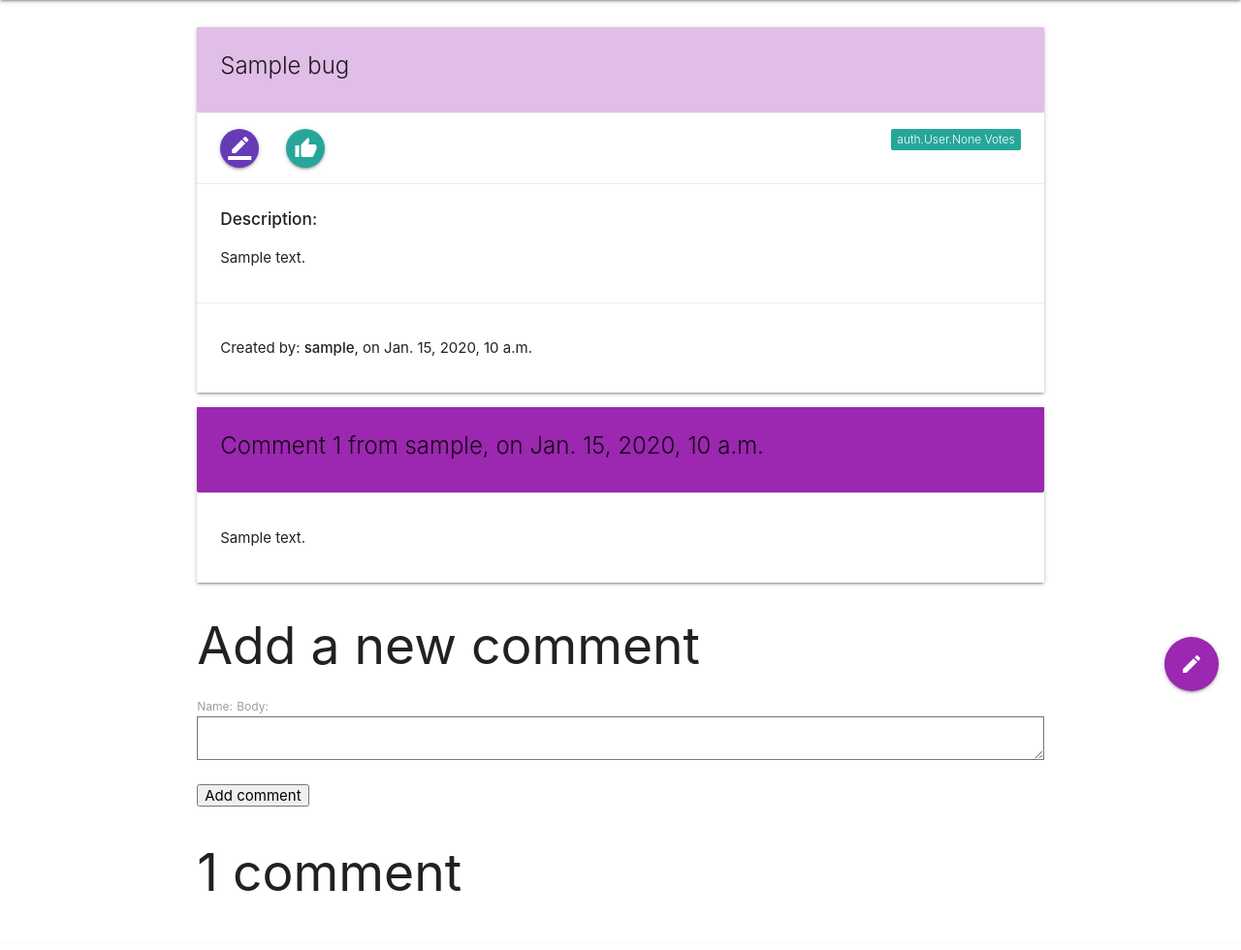
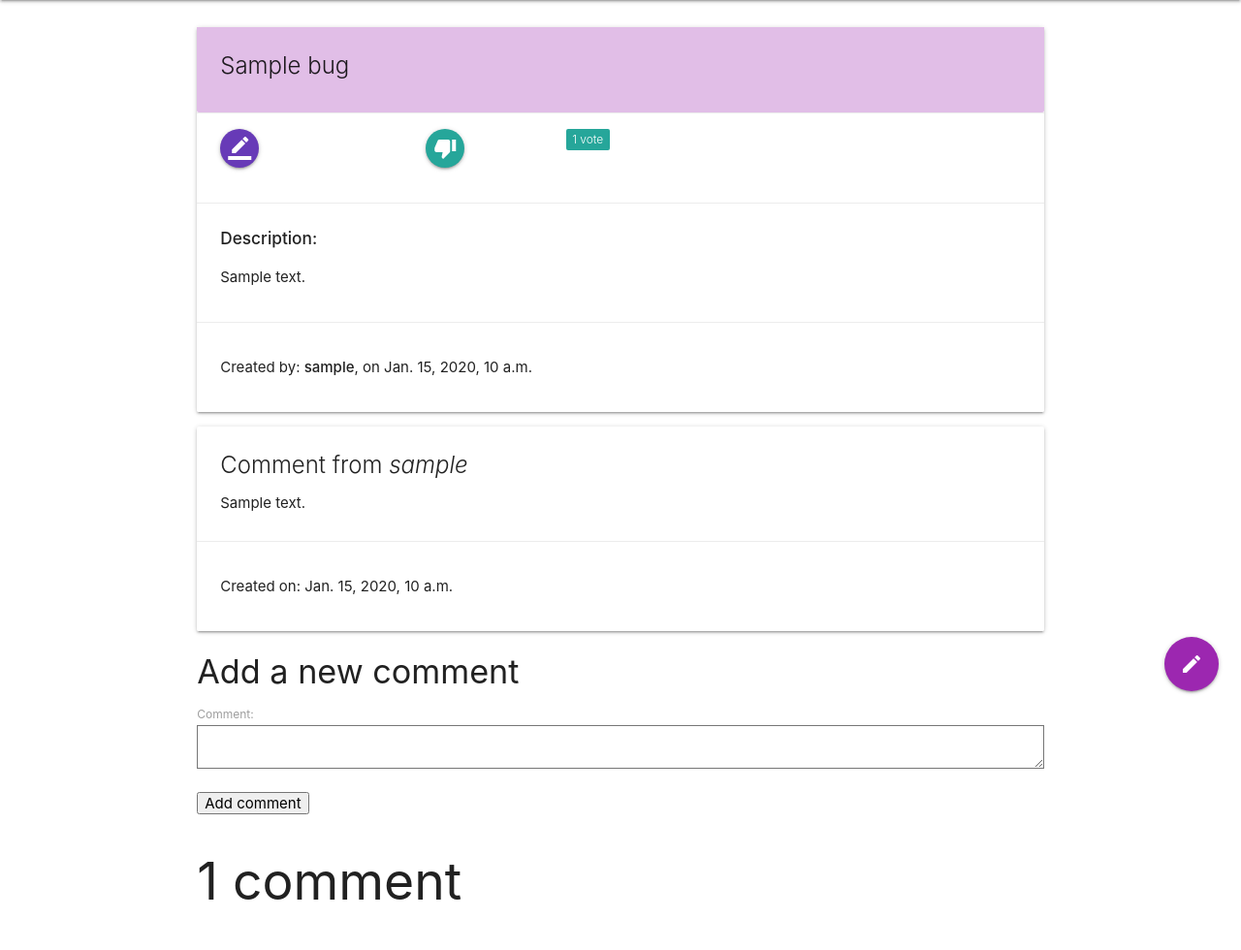
Before and after one commit to scottymcandrew/teleporter, a Django app: page /bugs/detail/1/ in a window 1280 px wide. Shown: the part 64-1044 px from the top of the page at 97% size. Before the commit the page ends 983 px from the top, so only its background shows below. Run offline with Django 3.2, Linux system fonts and the light colour scheme; a user stored in the database is signed in; tables that the repository leaves empty hold one stand-in row (values such as "Sample post"); some libraries are stand-ins or nearby versions.

Commit message:
Added bug voting functionality utilising AJAX

```diff
--- a/bugs/admin.py
+++ b/bugs/admin.py
@@ -10,6 +10,6 @@ class BugAdmin(admin.ModelAdmin):
 
 @admin.register(BugComment)
 class CommentAdmin(admin.ModelAdmin):
-    list_display = ('name', 'bug', 'created')
+    list_display = ('author', 'bug', 'created')
     list_filter = ('created', 'updated')
-    search_fields = ('name', 'body')
+    search_fields = ('author', 'body')
--- a/bugs/forms.py
+++ b/bugs/forms.py
@@ -28,8 +28,6 @@ class CreateBugReport(forms.ModelForm):
 
 class BugCommentForm(forms.ModelForm):
 
-    # Need to automatically set the name field based on authenticated user
-
     class Meta:
         model = BugComment
-        fields = ('name', 'body')
+        fields = ('comment',)
--- a/bugs/models.py
+++ b/bugs/models.py
@@ -25,7 +25,7 @@ class Bug(models.Model):
     title = models.CharField(max_length=250)
     description = models.TextField()
     severity = models.CharField(max_length=10, default='LOW')
-    user_votes = models.ManyToManyField(settings.AUTH_USER_MODEL, related_name='bugs_voted')
+    votes = models.ManyToManyField(settings.AUTH_USER_MODEL, related_name='bug_votes', through='Vote')
     created = models.DateTimeField(auto_now_add=True, db_index=True)
     status = models.CharField(max_length=10, default='OPEN')
 
@@ -43,13 +43,22 @@ class BugComment(models.Model):
     # Many to one relationship: a bug can have many comments
     bug = models.ForeignKey(Bug, on_delete=models.CASCADE, related_name='comments')
     # Authenticated users can comment
-    name = models.ForeignKey(settings.AUTH_USER_MODEL, related_name='bugs_commented', on_delete=models.CASCADE)
-    body = models.TextField()
+    author = models.ForeignKey(settings.AUTH_USER_MODEL, related_name='bugs_commented', on_delete=models.CASCADE)
+    comment = models.TextField()
     created = models.DateTimeField(auto_now_add=True)
     updated = models.BooleanField(default=True)
 
     class Meta:
-        ordering = ('created',)
+        ordering = ('-created',)
 
     def __str__(self):
-        return 'Comment by {} on {}'.format(self.name, self.bug)
+        return 'Comment by {} on {}'.format(self.author, self.bug)
+
+
+class Vote(models.Model):
+    """
+    Separate Vote class since we want to enforce an authenticated user to vote only once per comment
+    """
+    voter = models.ForeignKey(settings.AUTH_USER_MODEL, on_delete=models.CASCADE)
+    bug = models.ForeignKey(Bug, on_delete=models.CASCADE)
+    created = models.DateTimeField(auto_now_add=True, db_index=True)
--- a/bugs/urls.py
+++ b/bugs/urls.py
@@ -6,4 +6,5 @@ urlpatterns = [
     path('all_bugs/', views.all_bugs, name='all_bugs'),
     path('create_bug_report/', views.create_bug_report, name='create_bug_report'),
     path('detail/<int:id>/', views.bug_detail, name='bug_detail'),
+    path('vote/', views.bug_vote, name='bug_vote'),
 ]
--- a/bugs/views.py
+++ b/bugs/views.py
@@ -1,13 +1,16 @@
 from django.shortcuts import render, redirect, get_object_or_404
 from django.contrib.auth.decorators import login_required
 from django.contrib import messages
-from .models import Bug, BugComment
+from django.http import JsonResponse
+from django.views.decorators.http import require_POST
+from common.decorators import ajax_required
+from .models import Bug, BugComment, Vote
 from .forms import CreateBugReport, BugCommentForm
 
 
 @login_required
 def all_bugs(request):
-    bugs = Bug.objects.all().order_by('user_votes', '-created')
+    bugs = Bug.objects.all().order_by('votes', '-created')
     return render(request, 'bugs/bugs.html',
                   {'bugs': bugs})
 
@@ -29,6 +32,7 @@ def bug_detail(request, id):
             new_comment = bug_comment_form.save(commit=False)
             # Assign new comment to bug
             new_comment.bug = bug
+            new_comment.author = request.user
             # Save to DB
             new_comment.save()
     else:
@@ -58,3 +62,22 @@ def create_bug_report(request):
     else:
         form = CreateBugReport()
         return render(request, 'bugs/create_bug_report.html', {'form': form})
+
+
+@ajax_required
+@login_required
+@require_POST
+def bug_vote(request):
+    bug_id = request.POST.get('id')
+    action = request.POST.get('action')
+    if bug_id and action:
+        try:
+            bug = Bug.objects.get(id=bug_id)
+            if action == 'vote':
+                bug.votes.add(request.user)
+            else:
+                bug.votes.remove(request.user)
+            return JsonResponse({'status': 'ok'})
+        except:
+            pass
+    return JsonResponse({'status': 'ko'})
--- a/templates/base.html
+++ b/templates/base.html
@@ -58,12 +58,14 @@
             <i class="large material-icons">mode_edit</i>
         </a>
         <ul>
-            <li><a href="{% url 'user_dashboard' %}" class="btn-floating blue tooltipped" data-position="left" data-tooltip="My Dashboard">
+            <li><a href="{% url 'user_dashboard' %}" class="btn-floating blue tooltipped" data-position="left"
+                   data-tooltip="My Dashboard">
                 <i class="material-icons"></i>My
                 Dashboard</a></li>
             <li><a href="#" class="btn-floating green tooltipped" data-position="left" data-tooltip="Request feature">
                 <i class="material-icons">where_to_vote</i></a></li>
-            <li><a href="{% url 'create_bug_report' %}" class="btn-floating red tooltipped" data-position="left" data-tooltip="Report new bug">
+            <li><a href="{% url 'create_bug_report' %}" class="btn-floating red tooltipped" data-position="left"
+                   data-tooltip="Report new bug">
                 <i class="material-icons">report_problem</i></a>
             </li>
         </ul>
@@ -90,10 +92,33 @@
 </div>
 
 <!-- Scripts -->
-<script src="https://code.jquery.com/jquery-2.1.1.min.js"></script>
+<!-- <script src="https://code.jquery.com/jquery-2.1.1.min.js"></script> -->
+<script src="https://ajax.googleapis.com/ajax/libs/jquery/3.4.1/jquery.min.js"></script>
 <script src="https://cdnjs.cloudflare.com/ajax/libs/materialize/1.0.0/js/materialize.min.js"></script>
+<script src="https://cdn.jsdelivr.net/npm/js-cookie@2/src/js.cookie.min.js"> </script>
 <script src="{% static "js/init.js" %}"></script>
 <script src="{% static "js/main.js" %}"></script>
+
+<script>
+    var csrftoken = Cookies.get('csrftoken');
+
+    function csrfSafeMethod(method) {
+        // these HTTP methods do not require CSRF protection
+        return (/^(GET|HEAD|OPTIONS|TRACE)$/.test(method));
+    }
+
+    $.ajaxSetup({
+        beforeSend: function (xhr, settings) {
+            if (!csrfSafeMethod(settings.type) && !this.crossDomain) {
+                xhr.setRequestHeader("X-CSRFToken", csrftoken);
+            }
+        }
+    });
+    $(document).ready(function () {
+        {% block domready %}
+        {% endblock %}
+    });
+</script>
 
 <script>
     // Script for floating button
--- a/templates/bugs/bug/bug_detail.html
+++ b/templates/bugs/bug/bug_detail.html
@@ -14,14 +14,29 @@
                     <span class="card-title">{{ bug.title }}</span>
                 </div>
                 <div class="card-action">
-                    <a href="{% url "bug_detail" bug.id %}">
-                        <button class="btn-floating btn waves-effect waves-light deep-purple">
-                            <i class="material-icons">border_color</i></button>
-                    </a>
-                    <a href="#" class="btn-floating btn waves-effect waves-light">
-                        <i class="material-icons right">thumb_up</i>
-                    </a>
-                    <span class="new badge" data-badge-caption="Votes">{{ bug.user_votes }}</span>
+                    <div class="row">
+                        <div class="col s3">
+                            <a href="{% url "bug_detail" bug.id %}">
+                                <button class="btn-floating btn waves-effect waves-light deep-purple">
+                                    <i class="material-icons">border_color</i></button>
+                            </a>
+                        </div>
+                        <div class="col s3">
+                            {% with total_votes=bug.votes.count users_vote=bug.votes.all %}
+                                <a href="#" data-id="{{ bug.id }}"
+                                   data-action="{% if request.user in users_vote %}un{% endif %}vote"
+                                   class="vote btn-floating btn waves-effect waves-light">
+                                    <i class="vote-icon material-icons right">
+                                        {% if request.user not in users_vote %}thumb_up{% else %}
+                                            thumb_down{% endif %}</i>
+                                </a>
+                                <span class="badge new vote-count" data-badge-caption="">
+                                    <span class="total">{{ total_votes }}</span>
+                                    vote{{ total_votes|pluralize }}
+                                </span>
+                            {% endwith %}
+                        </div>
+                    </div>
                 </div>
                 <div class="card-action">
                     <h6><strong>Description:</strong></h6>
@@ -36,11 +51,12 @@
             {% for comment in comments %}
 
                 <div class="card">
-                    <div class="card-content purple">
-                        <span class="card-title">Comment {{ forloop.counter }} from {{ comment.name }}, on {{ comment.created }}</span>
+                    <div class="card-content">
+                        <span class="card-title">Comment from <em>{{ comment.author }}</em></span>
+                        <p>{{ comment.comment|linebreaks }}</p>
                     </div>
                     <div class="card-action">
-                        <p>{{ comment.body|linebreaks }}</p>
+                        <p>Created on: {{ comment.created }}</p>
                     </div>
                 </div>
             {% empty %}
@@ -49,9 +65,9 @@
             {% endfor %}
 
             {% if new_comment %}
-                <h2>Your comment has been registered. Unless of course if it was rude!</h2>
+                <h4>Your comment has been registered. Unless of course if it was rude!</h4>
             {% else %}
-                <h2>Add a new comment</h2>
+                <h4>Add a new comment</h4>
                 <form action="." method="POST">
                     {{ bug_comment_form|materializecss }}
                     {% csrf_token %}
@@ -66,3 +82,28 @@
     </div>
 
 {% endblock %}
+
+{% block domready %}
+    <!-- JS to handle voting functionality, based on JQuery -->
+    $('a.vote').click(function(e){
+    e.preventDefault();
+    $.post('{% url "bug_vote" %}',
+    {
+    id: $(this).data('id'),
+    action: $(this).data('action')
+    },
+    function(data){
+    if (data['status'] == 'ok')
+    {
+    var previous_action = $('a.vote').data('action');
+    // toggle data-action
+    $('a.vote').data('action', previous_action == 'vote' ? 'unvote' : 'vote');
+    // toggle vote icon
+    $('i.vote-icon').text(previous_action == 'vote' ? 'thumb_down' : 'thumb_up');
+    // update total votes
+    var previous_votes = parseInt($('span.vote-count .total').text());
+    $('span.vote-count .total').text(previous_action == 'vote' ? previous_votes + 1 : previous_votes - 1);
+    }
+    });
+    });
+{% endblock %}
```
Also changed, not shown: common/decorators.py (added, +12 -0 lines), bugs/migrations/0006_auto_20200313_1251.py (added), bugs/migrations/0007_auto_20200313_1403.py (added), bugs/migrations/0008_auto_20200314_1356.py (added), bugs/migrations/0009_remove_vote_bug_comment.py (added), common/__init__.py (added).
